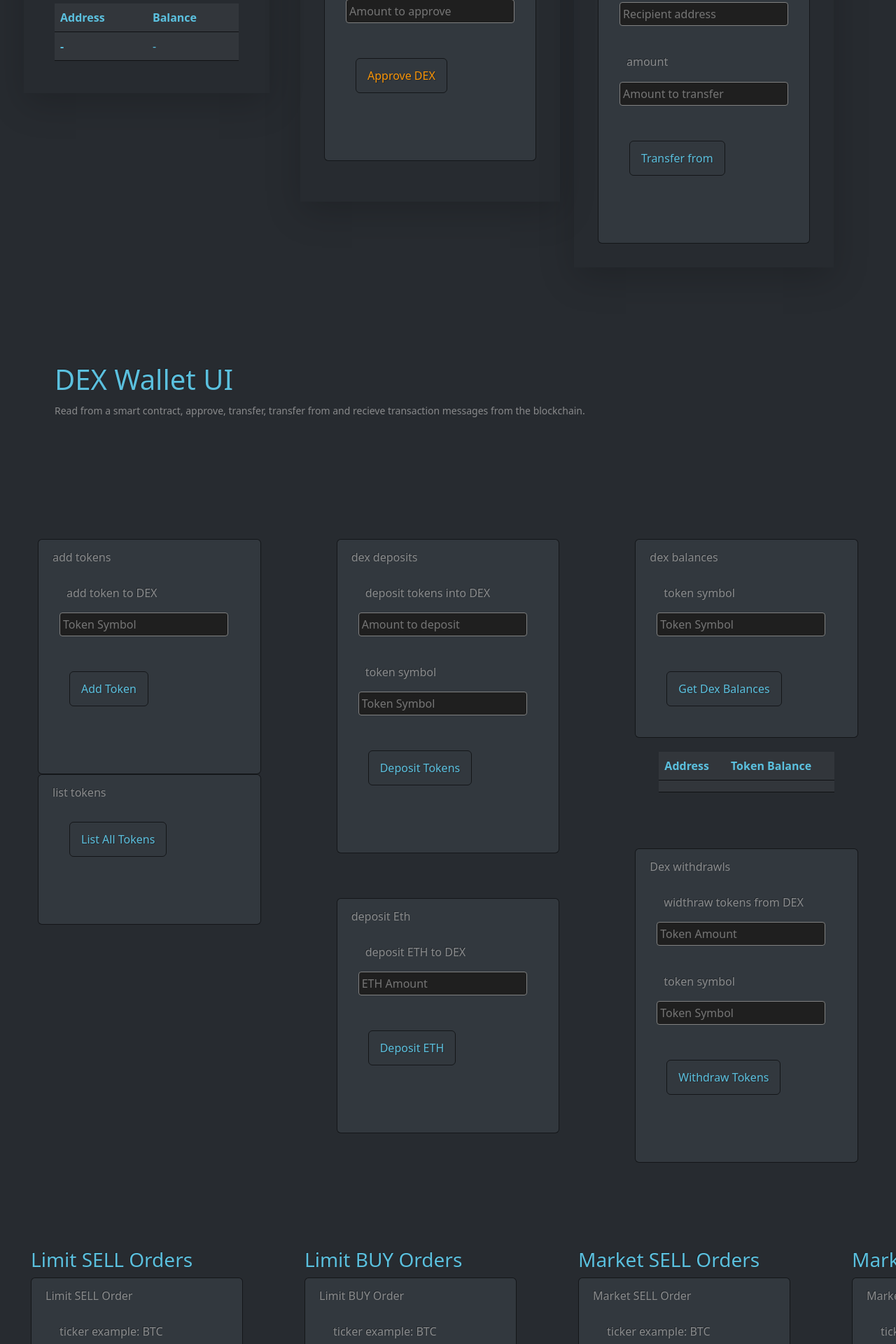
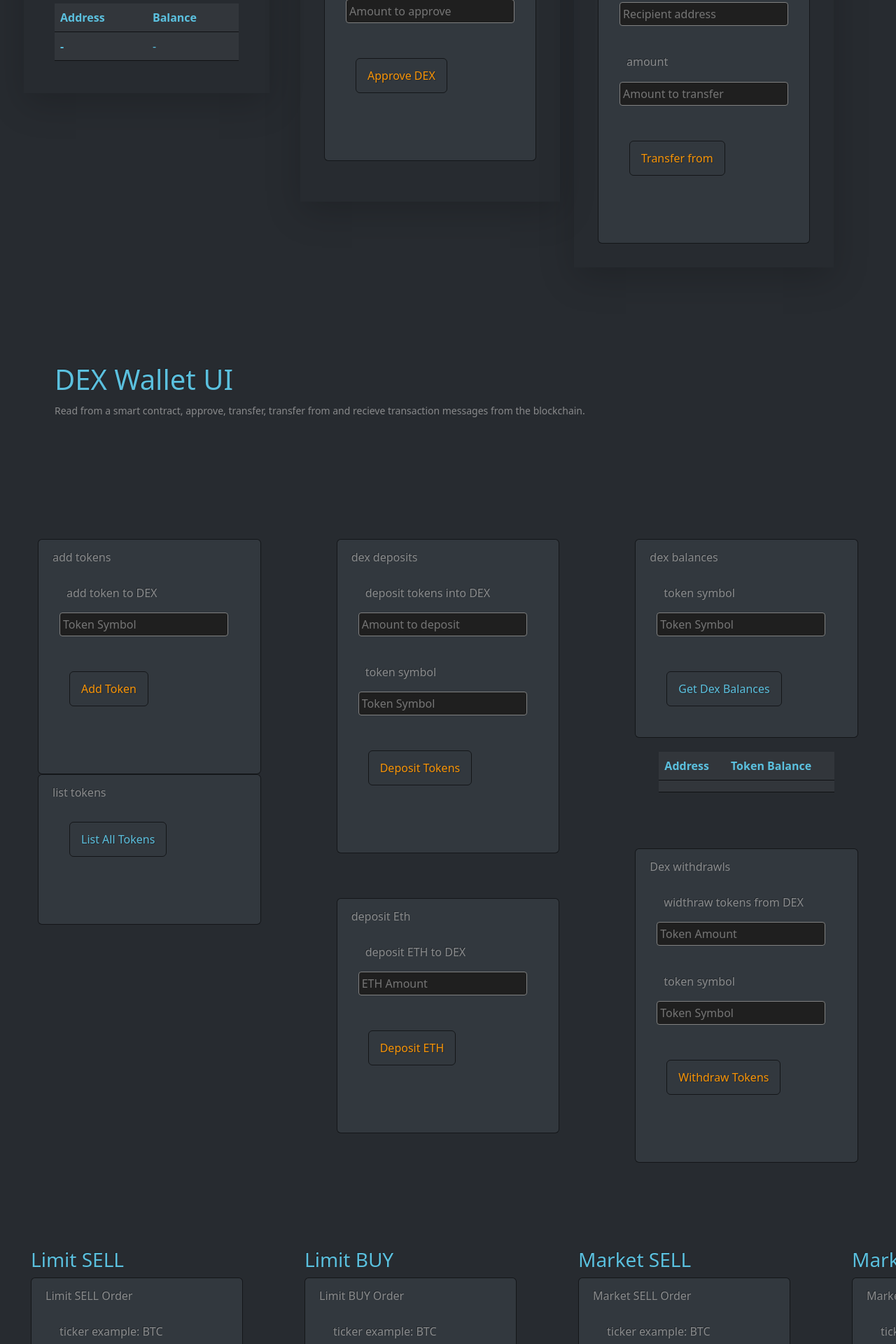
Before and after one commit to brlojam4932/dex2-app, a React (Create React App) app: page / in a window 1280 px wide. Shown: the part 880-2800 px from the top of the page at 70% size. Built offline with nearby package versions, Linux system fonts and the light colour scheme.

Commit message:
Update App.js
styling, buttons, colors

```diff
--- a/src/App.js
+++ b/src/App.js
@@ -847,7 +847,7 @@ function App() {
                     <footer className="p-4">
                       <button
                         type="submit"
-                        className="btn btn-outline-info"
+                        className="btn btn-outline-warning"
                       >
                         Transfer
                       </button>
@@ -1027,7 +1027,7 @@ function App() {
                     <footer className="p-4">
                       <button
                         type="submit"
-                        className="btn btn-outline-info"
+                        className="btn btn-outline-warning"
                       >
                         Transfer from
                       </button>
@@ -1110,7 +1110,7 @@ function App() {
                     <footer className="p-4">
                       <button
                         type="submit"
-                        className="btn btn-outline-info"
+                        className="btn btn-outline-warning"
                       >
                         Add Token
                       </button>
@@ -1193,7 +1193,7 @@ function App() {
                     <footer className="p-4">
                       <button
                         type="submit"
-                        className="btn btn-outline-info"
+                        className="btn btn-outline-warning"
                       >
                         Deposit Tokens
                       </button>
@@ -1239,7 +1239,7 @@ function App() {
                     <footer className="p-4">
                       <button
                         type="submit"
-                        className="btn btn-outline-info"
+                        className="btn btn-outline-warning"
                       >
                         Deposit ETH
                       </button>
@@ -1353,7 +1353,7 @@ function App() {
                     <footer className="p-4">
                       <button
                         type="submit"
-                        className="btn btn-outline-info"
+                        className="btn btn-outline-warning"
                       >
                         Withdraw Tokens
                       </button>
@@ -1386,7 +1386,7 @@ function App() {
           <div>
             <div className="mt-4 p-4">
               <h3 className="text-xl font-semibold text-info text-left">
-                Limit SELL Orders
+                Limit SELL
               </h3>
               {/* Limit sell Orders */}
               <div className="card">
@@ -1446,7 +1446,7 @@ function App() {
                         }
 
                         {errorLimitSell &&
-                          <div className="alert alert-dismissible alert-danger">
+                          <div className="alert alert-dismissible alert-warning">
                             <button type="button" className="btn-close" data-bs-dismiss="alert" onClick={() => setErrorLimitSell(false)}></button>
                             <strong>Oh snap!</strong> and try submitting again.  Your balance may be insufficient.
                           </div>
@@ -1465,7 +1465,7 @@ function App() {
           <div>
             <div className="mt-4 p-4">
               <h3 className="text-xl font-semibold text-info text-left">
-                Limit BUY Orders
+                Limit BUY
               </h3>
               {/* Limit BUY Orders */}
               <div className="card">
@@ -1525,7 +1525,7 @@ function App() {
                         }
 
                         {errorLimitBuy &&
-                          <div className="alert alert-dismissible alert-danger">
+                          <div className="alert alert-dismissible alert-warning">
                             <button type="button" className="btn-close" data-bs-dismiss="alert" onClick={() => setErrorLimitBuy(false)}></button>
                             <strong>Oh snap!</strong> and try submitting again. Your ETH balance may be insufficient.
                           </div>
@@ -1544,7 +1544,7 @@ function App() {
           <div>
             <div className="mt-4 p-4">
               <h3 className="text-xl font-semibold text-info text-left">
-                Market SELL Orders
+                Market SELL
               </h3>
               {/* Market Orders */}
               <div className="card">
@@ -1591,7 +1591,7 @@ function App() {
                         }
 
                         {errorMarketSell &&
-                          <div className="alert alert-dismissible alert-danger">
+                          <div className="alert alert-dismissible alert-warning">
                             <button type="button" className="btn-close" data-bs-dismiss="alert" onClick={() => setErrorMarketSell(false)}></button>
                             <strong>Oh snap!</strong> and try submitting again. Your balance may be insufficient.
                           </div>
@@ -1611,7 +1611,7 @@ function App() {
           <div>
             <div className="mt-4 p-4">
               <h3 className="text-xl font-semibold text-info text-left">
-                Market BUY Orders
+                Market BUY
               </h3>
               {/* Market Orders */}
               <div className="card">
@@ -1679,12 +1679,23 @@ function App() {
       <div className='container-5'>
         <div className='box-1'>
           <div>
-            <div className="mt-4 p-4">
-              <h3 className="text-xl font-semibold text-info text-left">
+            <div className='m-4'>
+              <main className="mt-4 p-4">
+                <h1 className="text-xl font-semibold text-info text-left">
                   Orderbook
-              </h3>
-            </div>
-
+                </h1>
+                <p><small className="text-muted">Read from a smart contract, approve, transfer, transfer from and recieve transaction messages from the blockchain.</small> </p>
+                <br />
+              </main>
+            </div>
+          </div>
+
+        </div>
+      </div>
+      <div className='container-6'>
+        <div className='box-1'>
+          <div>
+            <div className='m-4'>
               <div className="card">
                 <div className="card-body">
                   <h6 className="card-subtitle mb-2 text-muted">get orderbook</h6>
@@ -1721,12 +1732,23 @@ function App() {
                   </div>
                 </div>
               </div>
-          </div>
-        </div>
-      </div>
-
-      <div className='container-6'>
-        <div className='box-1'>
+
+            </div>
+          </div>
+        </div>
+        <div className='box-2'>
+
+          <div className='m-4'>
+          <div className='box-sell'>
+              <div className="card">
+                <div className="card-body">
+                  <h6 className="card-subtitle mb-2 text-warning">SELL ORDERS</h6>
+                  <div className="px-4">
+                    {sellOrderList}
+                  </div>
+                </div>
+              </div>
+            </div>
             <div className='box-buy'>
               <div className="card">
                 <div className="card-body">
@@ -1738,20 +1760,11 @@ function App() {
               </div>
             </div>
           </div>
-
-        <div className='box-2'>
-          <div className='box-sell'>
-            <div className="card">
-              <div className="card-body">
-                <h6 className="card-subtitle mb-2 text-warning">SELL ORDERS</h6>
-                <div className="px-4">
-                  {sellOrderList}
-                </div>
-              </div>
-            </div>
-          </div>
-        </div>
-      </div>
+        </div>
+
+
+      </div>
+
       {/* <NameList /> */}
 
     </>
```
Lines whose indentation alone changed are shown as unchanged.
